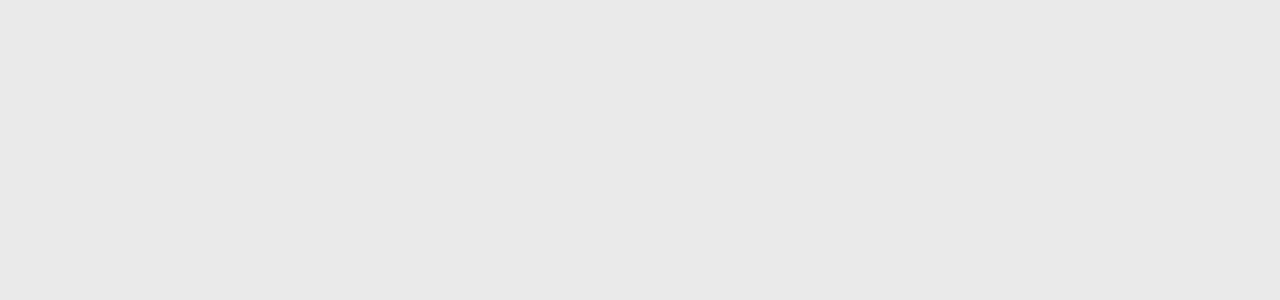
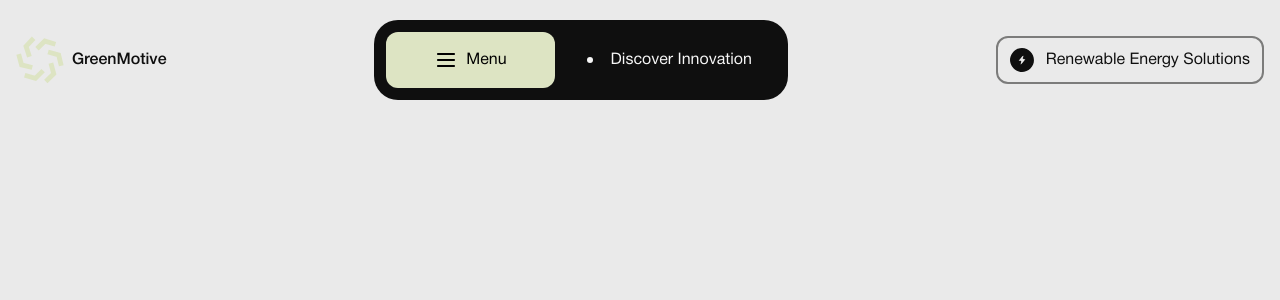
Before and after one commit to KristinaPotapenko/GreenMotive, a React (Vite) app: page / in a window 1280 px wide. Shown: the top 300 px of the page. Built offline with nearby package versions, Linux system fonts and the light colour scheme; a web font is replaced by a local one.

Commit message:
feat: integrate Header into App

```diff
--- a/src/App.tsx
+++ b/src/App.tsx
@@ -1,5 +1,12 @@
+import { Header } from "./react/components/layouts/Header/Header";
+
 function App() {
-  return <></>;
+  return (
+    <div className="wrapper">
+      <Header />
+      <main></main>
+    </div>
+  );
 }
 
 export default App;
```
